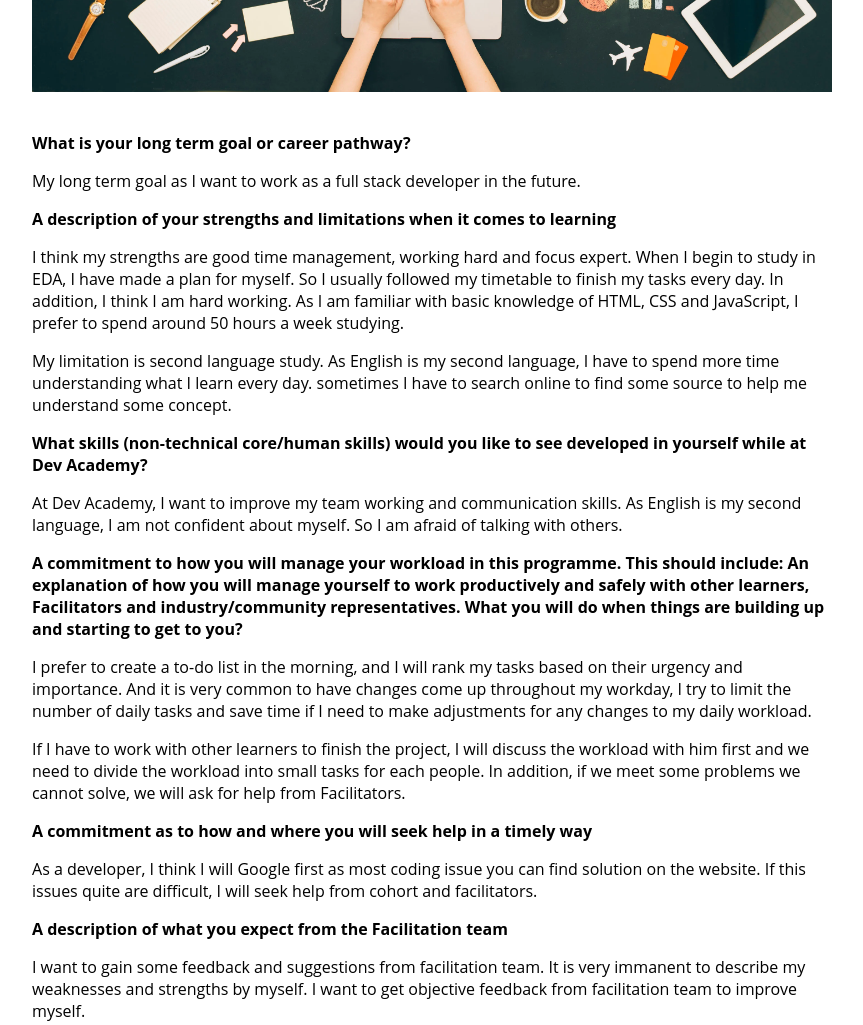
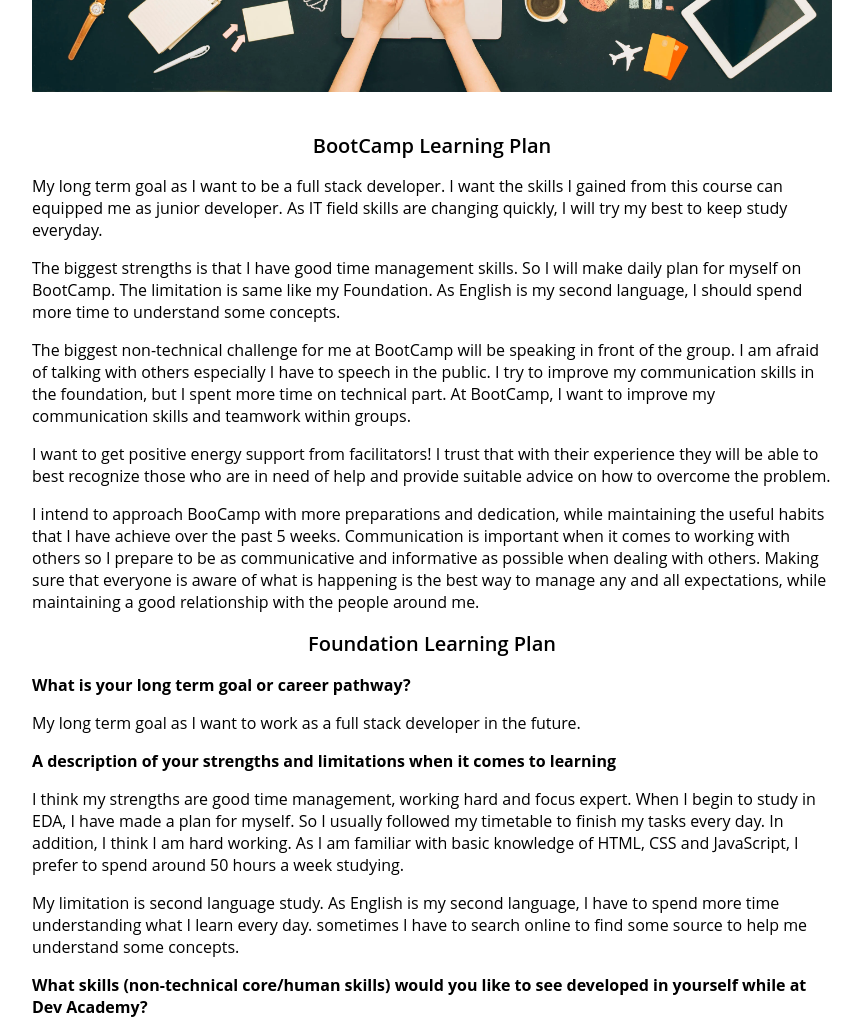
Before and after one commit to amyhe1995/amyhe1995.github.io, a plain HTML site: page blog/learning-plan.html in a window 1280 px wide. Shown: the part 660-1685 px from the top of the page, without its empty margins (208-1071 px from the left). Drawn offline with Linux system fonts and the light colour scheme.

Commit message:
upeate bootcamp learning plan

```diff
--- a/blog/learning-plan.html
+++ b/blog/learning-plan.html
@@ -29,6 +29,45 @@
     <main class="article">
       <h1>Learning Plan</h1>
       <img src="../img/learning.webp" alt="learning-plan" class="inline" />
+
+      <h2>BootCamp Learning Plan</h2>
+      <p>
+        My long term goal as I want to be a full stack developer. I want the
+        skills I gained from this course can equipped me as junior developer. As
+        IT field skills are changing quickly, I will try my best to keep study
+        everyday.
+      </p>
+      <p>
+        The biggest strengths is that I have good time management skills. So I
+        will make daily plan for myself on BootCamp. The limitation is same like
+        my Foundation. As English is my second language, I should spend more
+        time to understand some concepts.
+      </p>
+      <p>
+        The biggest non-technical challenge for me at BootCamp will be speaking
+        in front of the group. I am afraid of talking with others especially I
+        have to speech in the public. I try to improve my communication skills
+        in the foundation, but I spent more time on technical part. At BootCamp,
+        I want to improve my communication skills and teamwork within groups.
+      </p>
+      <p>
+        I want to get positive energy support from facilitators! I trust that
+        with their experience they will be able to best recognize those who are
+        in need of help and provide suitable advice on how to overcome the
+        problem.
+      </p>
+      <p>
+        I intend to approach BooCamp with more preparations and dedication,
+        while maintaining the useful habits that I have achieve over the past 5
+        weeks. Communication is important when it comes to working with others
+        so I prepare to be as communicative and informative as possible when
+        dealing with others. Making sure that everyone is aware of what is
+        happening is the best way to manage any and all expectations, while
+        maintaining a good relationship with the people around me.
+      </p>
+
+      <h2>Foundation Learning Plan</h2>
+
       <p class="p-blod">What is your long term goal or career pathway?</p>
       <p>
         My long term goal as I want to work as a full stack developer in the
@@ -50,7 +89,7 @@
         My limitation is second language study. As English is my second
         language, I have to spend more time understanding what I learn every
         day. sometimes I have to search online to find some source to help me
-        understand some concept.
+        understand some concepts.
       </p>
       <p class="p-blod">
         What skills (non-technical core/human skills) would you like to see
--- a/styles/main.css
+++ b/styles/main.css
@@ -187,6 +187,7 @@ h1 {
 
 h2 {
   font-size: 20px;
+  text-align: center;
   font-weight: 600;
 }
 
```
